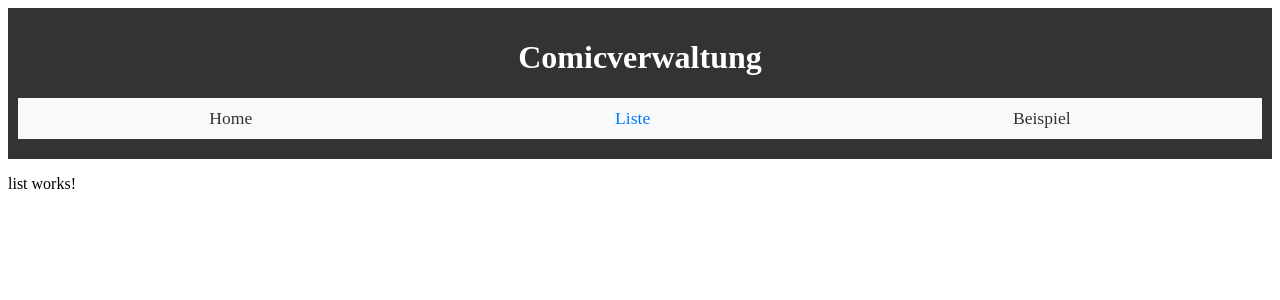
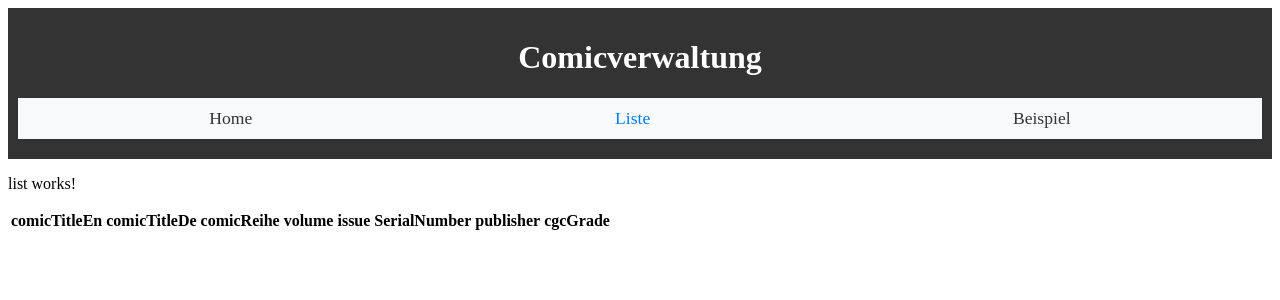
Before and after one commit to Schub1duby/ComicVerwaltung-ui, an Angular app: page /liste in a window 1280 px wide. Shown: the top 300 px of the page. Built offline with nearby package versions, Linux system fonts and the light colour scheme.

Commit message:
Lernjournal geschrieben

```diff
--- a/src/app/components/example/example.component.css
+++ b/src/app/components/example/example.component.css
@@ -2,6 +2,12 @@ li {
   color: darkcyan;
 }
 
+td{
+  border: 1px solid black;
+}
+th {
+  border: 1px solid black;
+}
 .fancyname {
   font-family: "Roboto Light", sans-serif;
   display: inline-block;
--- a/src/app/components/example/example.component.ts
+++ b/src/app/components/example/example.component.ts
@@ -1,4 +1,5 @@
-import { Component } from '@angular/core';
+import {Component} from '@angular/core';
+import {Comic} from "../../comic";
 
 @Component({
   selector: 'app-example',
@@ -6,5 +7,10 @@ import { Component } from '@angular/core';
   styleUrls: ['./example.component.css']
 })
 export class ExampleComponent {
+  comics: Comic[] = [
+    {comicTitleEn: 'Badman', comicTitleDe: 'Badman'} ,
+    {comicTitleEn: 'Asterix&Obelix', comicTitleDe: 'Asterix&Obelix'}
 
+
+  ];
 }
--- a/src/app/components/list/list.component.html
+++ b/src/app/components/list/list.component.html
@@ -1 +1,23 @@
 <p>list works!</p>
+<table>
+  <tr>
+    <th>comicTitleEn</th>
+    <th>comicTitleDe</th>
+    <th>comicReihe</th>
+    <th>volume</th>
+    <th>issue</th>
+    <th>SerialNumber</th>
+    <th>publisher</th>
+    <th>cgcGrade</th>
+  </tr>
+  <tr *ngFor="let comic of comics">
+    <td> {{comic.comicTitleEn}}</td>
+    <td> {{comic.comicTitleDe}}</td>
+    <td> {{comic.comicReihe}}</td>
+    <td> {{comic.volume}}</td>
+    <td> {{comic.issue}}</td>
+    <td> {{comic.SerielNumber}}</td>
+    <td> {{comic.publisher}}</td>
+    <td> {{comic.cgcGrade}}</td>
+  </tr>
+</table>
```
Also changed, not shown: src/app/comic.ts (+8 -8 lines), src/app/components/example/example.component.html (+4 -3 lines), src/app/components/home/home.component.ts (line endings or trailing spaces).
